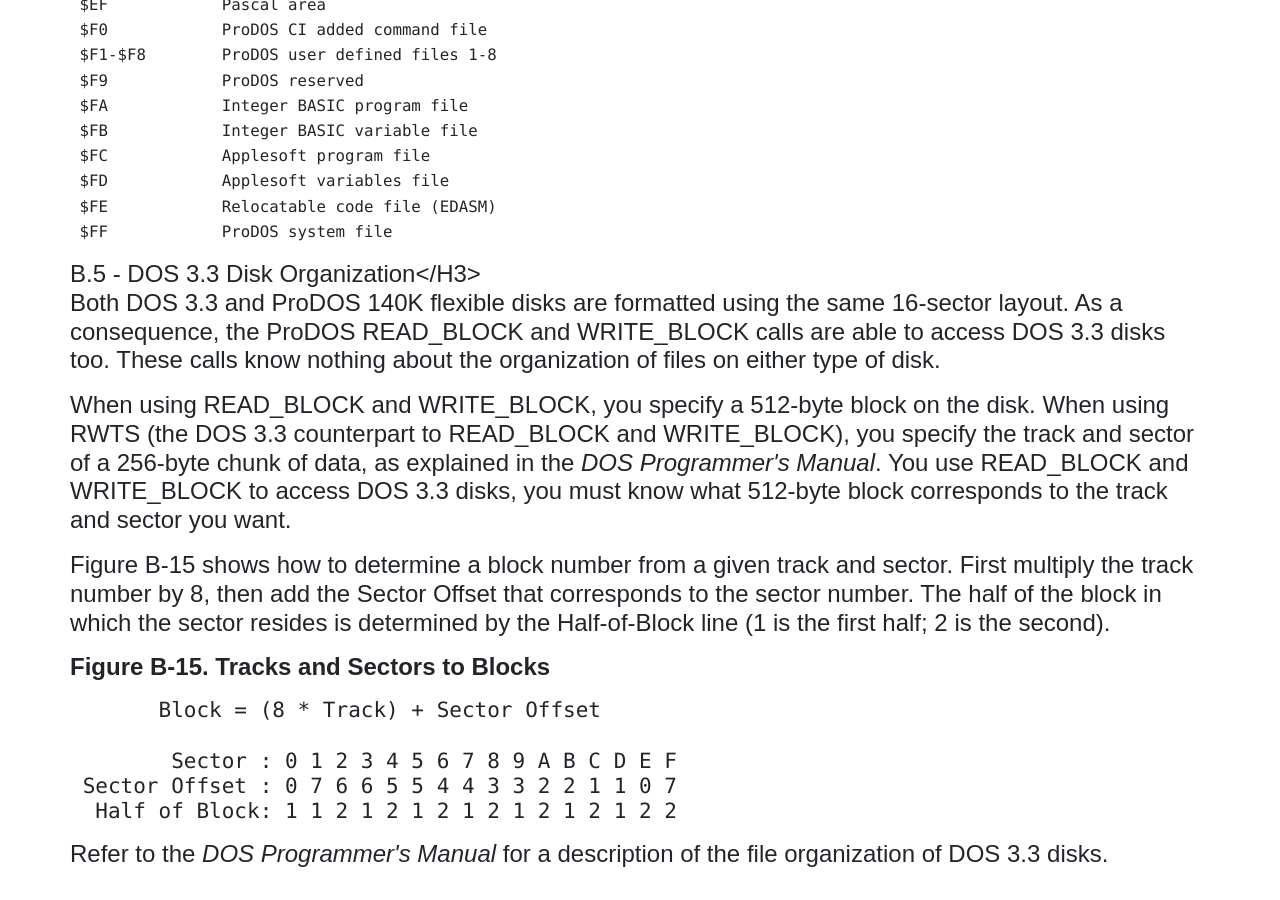
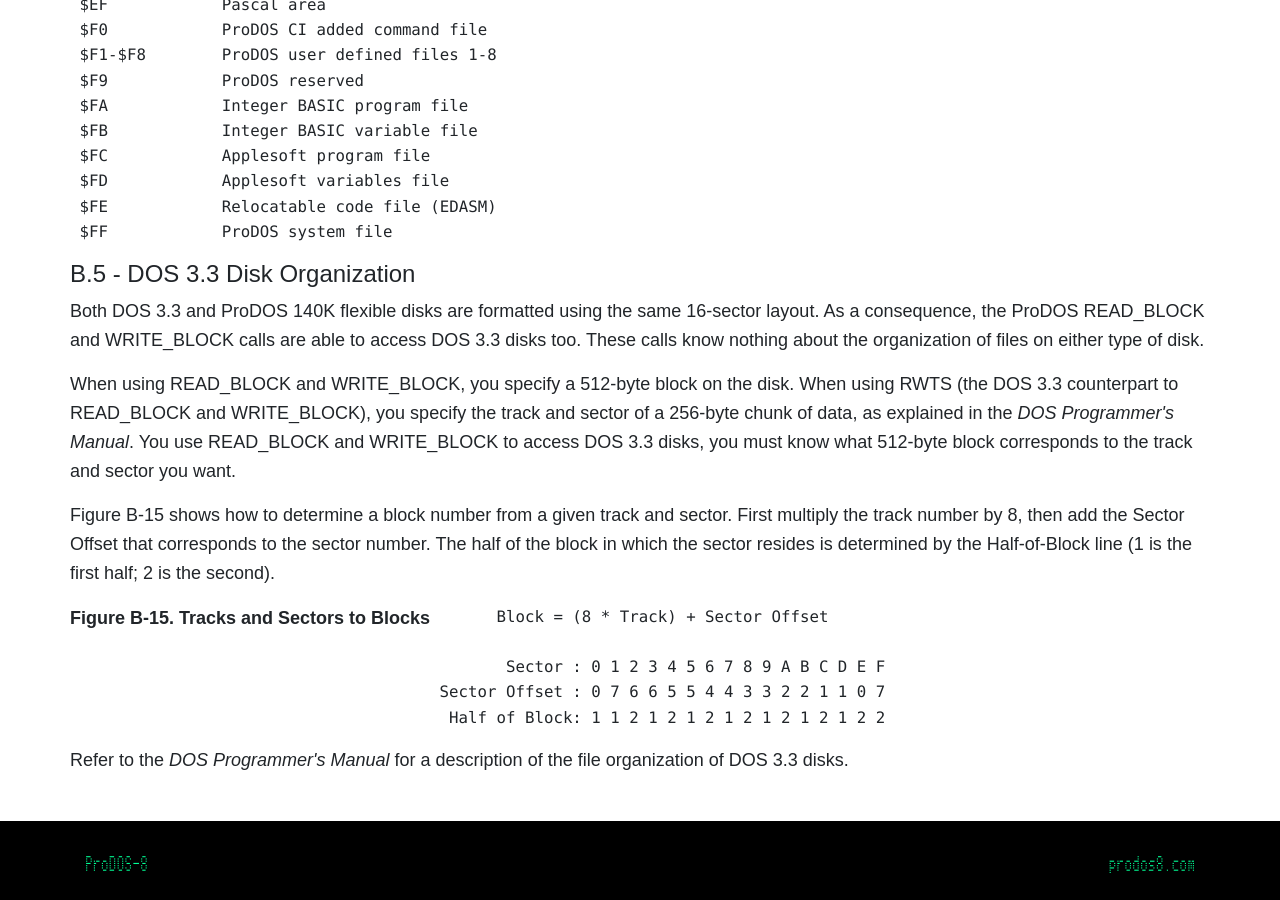
Before and after one commit to ProDOS-8/ProDOS-8.github.io, a Jekyll site: the page built from _pages/docs/techref/ab-file-organization.md, in a window 1280 px wide and 900 px high, scrolled down 21852 px. Built offline with Jekyll 4.4.1, drawn with Linux system fonts in a browser that asks for light colours.

```diff
--- a/_pages/docs/techref/ab-file-organization.md
+++ b/_pages/docs/techref/ab-file-organization.md
@@ -1046,7 +1046,7 @@ permalink:   /docs/techref/file-organization/
 
 <A NAME="B.5"></A>
 
-<H2>B.5 - DOS 3.3 Disk Organization</H3>
+<H2>B.5 - DOS 3.3 Disk Organization</H2>
 
 
 <P>Both DOS 3.3 and ProDOS 140K flexible disks are formatted using the same 16-sector layout.  As a consequence, the ProDOS READ_BLOCK and WRITE_BLOCK calls are able to access DOS 3.3 disks too.  These calls know nothing about the organization of files on either type of disk.</P>
```
